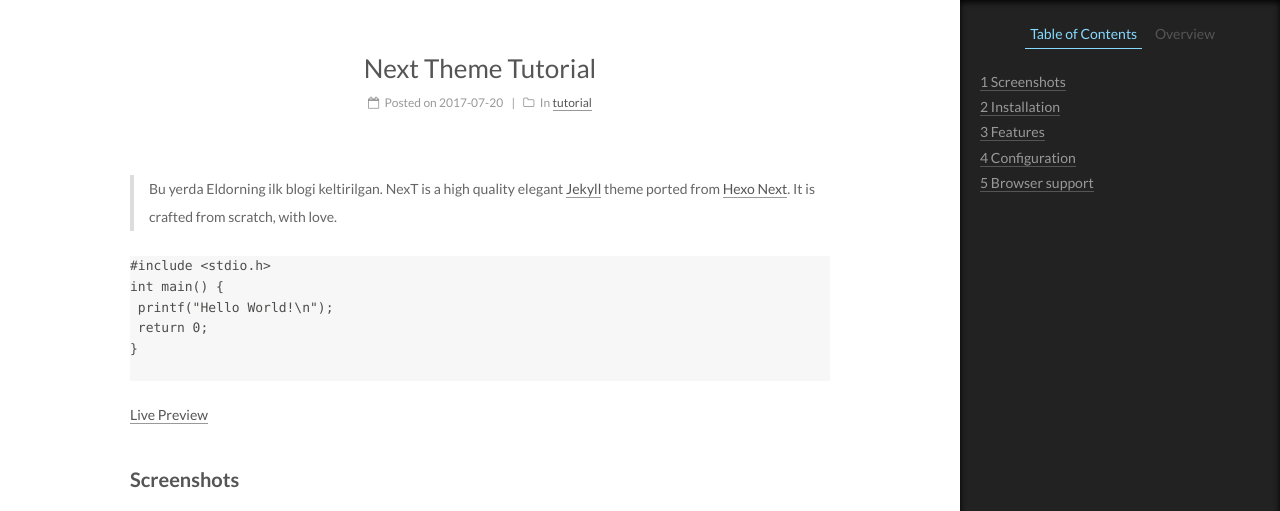
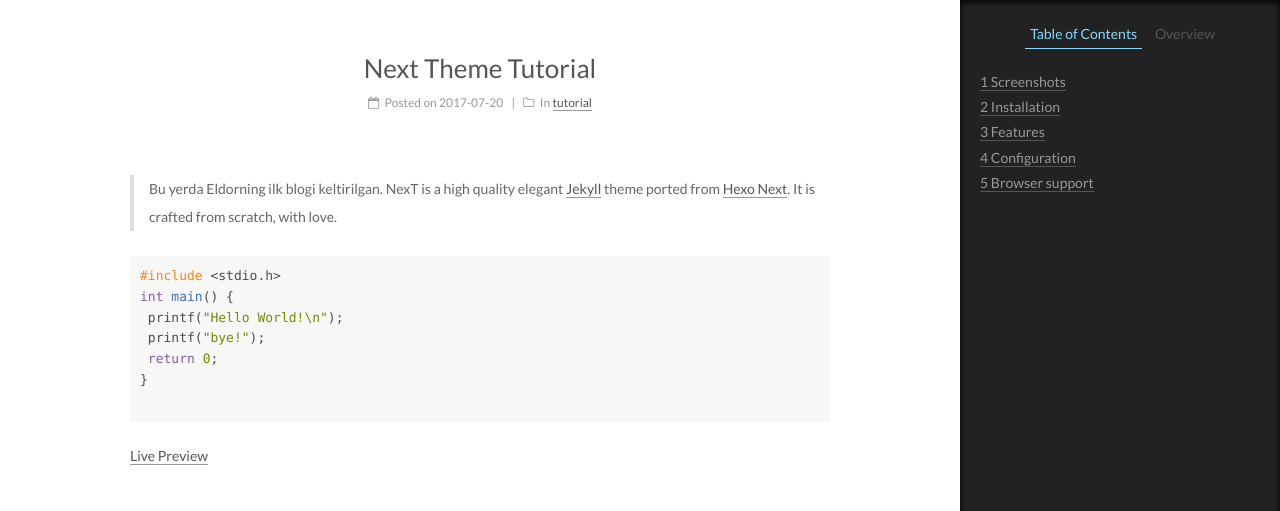
Before and after one commit to elikpr/elikpr.github.io, a Jekyll site: the page built from _posts/2017-07-20-next-tutorial.md, in a window 1280 px wide and 1400 px high, scrolled down 292 px. Shown: the top 511 px of the window. Built offline with Jekyll 4.4.1, drawn with Linux system fonts in a browser that asks for light colours.

Commit message:
Update 2017-07-20-next-tutorial.md

````diff
--- a/_posts/2017-07-20-next-tutorial.md
+++ b/_posts/2017-07-20-next-tutorial.md
@@ -8,10 +8,11 @@ tags:
 
 > Bu yerda Eldorning ilk blogi keltirilgan. NexT is a high quality elegant [Jekyll](https://jekyllrb.com) theme ported from [Hexo Next](https://github.com/iissnan/hexo-theme-next). It is crafted from scratch, with love.
 
-```C
+```cpp
 #include <stdio.h>
 int main() {
  printf("Hello World!\n");
+ printf("bye!");
  return 0;
 }
 
````
